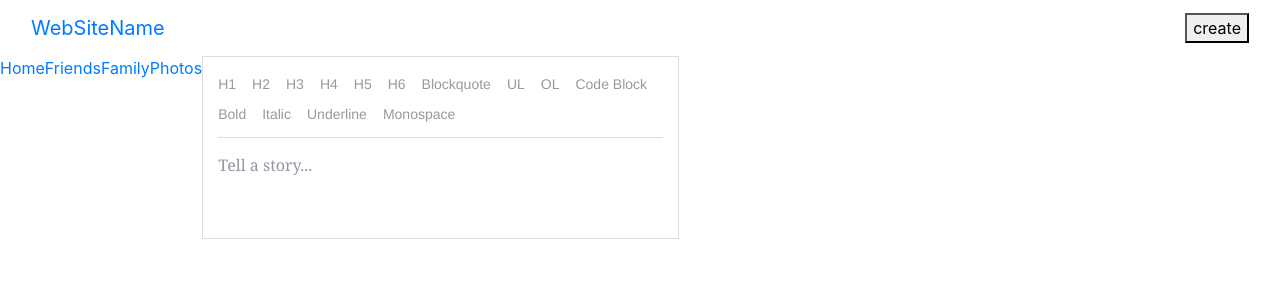
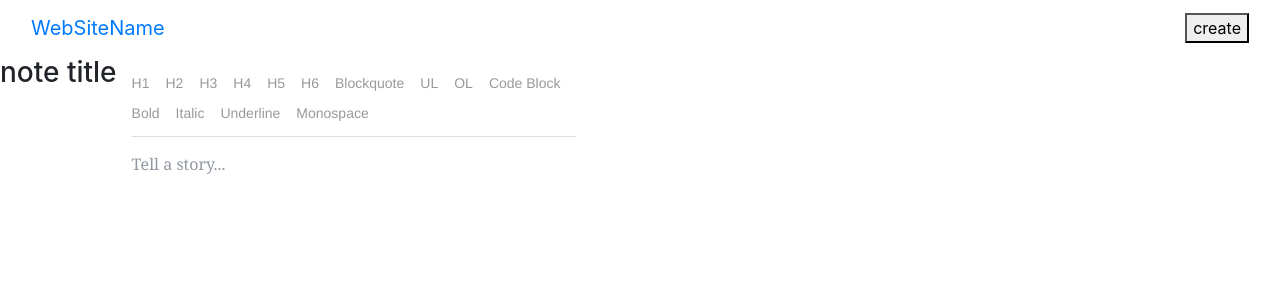
Before and after one commit to pushkar-abhishek/noteApp-web, a React (Create React App) app: page / in a window 1280 px wide. Shown: the top 300 px of the page. Built offline with nearby package versions, Linux system fonts and the light colour scheme.

Commit message:
redux setup done with notes CRU operation

```diff
--- a/package.json
+++ b/package.json
@@ -7,7 +7,11 @@
     "draft-js": "^0.11.2",
     "react": "^16.11.0",
     "react-dom": "^16.11.0",
-    "react-scripts": "3.2.0"
+    "react-redux": "^7.1.3",
+    "react-scripts": "3.2.0",
+    "redux": "^4.0.4",
+    "redux-logger": "^3.0.6",
+    "redux-thunk": "^2.3.0"
   },
   "scripts": {
     "start": "react-scripts start",
--- a/src/App.js
+++ b/src/App.js
@@ -1,5 +1,7 @@
 import React from "react";
 // import "./App.css";
+import { Provider } from 'react-redux';
+import { store } from '../src/store/store';
 import HeaderArea from "./components/common/HeaderArea";
 import ContainerArea from "./components/common/ContainerArea";
 import SidebarArea from "./components/common/SidebarArea";
@@ -7,6 +9,7 @@ import ContentArea from "./components/common/ContentArea";
 
 function App() {
   return (
+    <Provider store={store}>
       <div className="container-fluid">
         <HeaderArea />
         <ContainerArea>
@@ -14,6 +17,7 @@ function App() {
           <ContentArea />
         </ContainerArea>
       </div>
+    </Provider>
   );
 }
 
--- a/src/components/common/ContentArea/index.js
+++ b/src/components/common/ContentArea/index.js
@@ -1,7 +1,8 @@
 import React, { Component } from 'react';
 import DraftEditor from '../DraftEditor';
+import { connect } from 'react-redux';
 
-class index extends Component {
+class ContentArea extends Component {
     render() {
         return (
             <div className="col-xs-8">
@@ -11,4 +12,5 @@ class index extends Component {
     }
 }
 
-export default index;
+
+export default connect(null)(ContentArea);
--- a/src/components/common/DraftEditor.js
+++ b/src/components/common/DraftEditor.js
@@ -50,7 +50,7 @@ class RichEditorExample extends React.Component {
 
     render() {
         const { editorState } = this.state;
-
+        // console.log(editorState)
         // If the user changes block type before entering any text, we can
         // either style the placeholder or hide it. Let's just hide it now.
         let className = 'RichEditor-editor';
--- a/src/components/common/SidebarArea/index.js
+++ b/src/components/common/SidebarArea/index.js
@@ -1,22 +1,19 @@
 import React, { Component } from 'react';
+import { connect } from 'react-redux';
 
-class index extends Component {
-    constructor(props) {
-        super(props);
-        this.state = {};
-    }
+class SidebarArea extends Component {
     render() {
         return (
             <div className="col-xs-4 sidenav">
-                <ul className="nav nav-pills nav-stacked">
-                    <li className="active"><a href="#section1">Home</a></li>
-                    <li><a href="#section2">Friends</a></li>
-                    <li><a href="#section3">Family</a></li>
-                    <li><a href="#section3">Photos</a></li>
-                </ul>
+                {
+                    this.props.notes.map(note => <h3>{note.title}</h3>)
+                }
             </div>
         );
     }
 }
 
-export default index;
+const mapStateToProps = ({ notes }) => ({
+    notes
+})
+export default connect(mapStateToProps)(SidebarArea);
--- a/src/css/DraftsEditor.css
+++ b/src/css/DraftsEditor.css
@@ -1,6 +1,6 @@
 .RichEditor-root {
   background: #fff;
-  border: 1px solid #ddd;
+  /* border: 1px solid #ddd; */
   font-family: "Georgia", serif;
   font-size: 14px;
   padding: 15px;
--- /dev/null
+++ b/src/store/actions/notes.js
@@ -0,0 +1,20 @@
+import {
+    CREATE_NOTE,
+    EDIT_NOTE,
+    FETCH_NOTES
+} from '../constants/notes';
+
+
+export const createNote = (data) => ({
+    type: CREATE_NOTE,
+    payload: data
+});
+
+export const editNote = data => ({
+    type: EDIT_NOTE,
+    payload: data
+});
+
+export const fetchNotes = () => ({
+    type: FETCH_NOTES
+})
--- /dev/null
+++ b/src/store/constants/notes.js
@@ -0,0 +1,9 @@
+const CREATE_NOTE = "CREATE_NOTE"
+const EDIT_NOTE = "EDIT_NOTE"
+const FETCH_NOTES = "FETCH_NOTES"
+
+export {
+    CREATE_NOTE,
+    EDIT_NOTE,
+    FETCH_NOTES
+}
--- /dev/null
+++ b/src/store/reducers/index.js
@@ -0,0 +1,6 @@
+import { combineReducers } from "redux";
+import { notes } from './notes'
+
+export default combineReducers({
+    notes
+})
--- /dev/null
+++ b/src/store/reducers/notes.js
@@ -0,0 +1,32 @@
+import {
+    CREATE_NOTE,
+    EDIT_NOTE,
+    FETCH_NOTES
+} from '../constants/notes';
+
+const INITIAL_STATE =
+    [{
+        id: 1,
+        title: "note title",
+        data: "line1",
+        style: {}
+    }]
+
+
+export const notes = (state = INITIAL_STATE, action) => {
+    switch (action.type) {
+        case CREATE_NOTE:
+            return { notes: [action.payload, ...state.notes] }
+        case EDIT_NOTE:
+            return {
+                notes: state.notes.map(item => {
+                    if (item.id == action.payload.id) return action.payload
+                    return item
+                })
+            }
+        case FETCH_NOTES:
+            return state.notes
+
+        default: return state;
+    }
+}
--- /dev/null
+++ b/src/store/store/index.js
@@ -0,0 +1,17 @@
+import { createStore, applyMiddleware } from 'redux';
+import { createLogger } from 'redux-logger';
+import thunk from 'redux-thunk';
+import reducers from '../reducers'
+
+// Middleware: Redux Thunk (Async/Await)
+const middleware = [thunk];
+
+// Middleware: Redux Logger (For Development)
+if (process.env.NODE_ENV !== 'production') {
+    middleware.push(createLogger());
+}
+
+export const store = createStore(
+    reducers,
+    applyMiddleware(...middleware),
+);
```
Also changed, not shown: 1 other file (tests, documents, lock files or other folders). Lines whose indentation alone changed are shown as unchanged.
